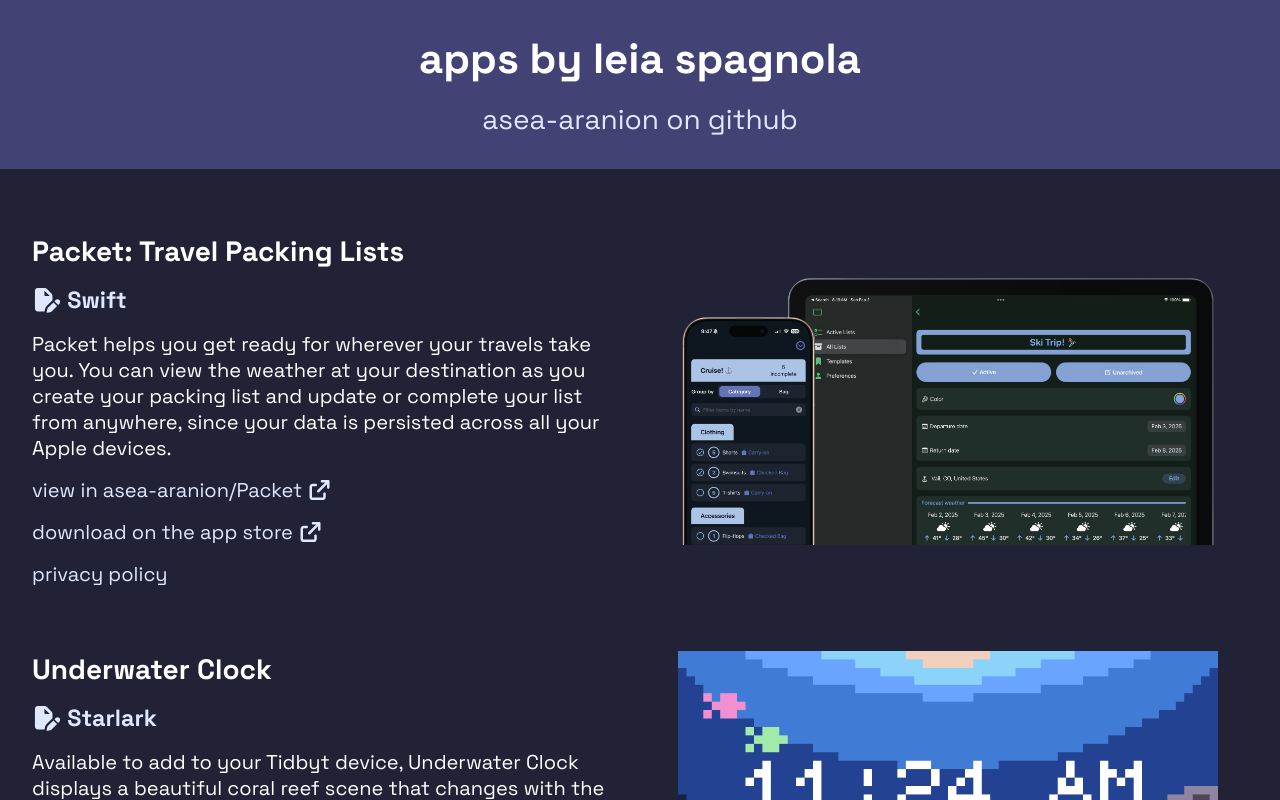
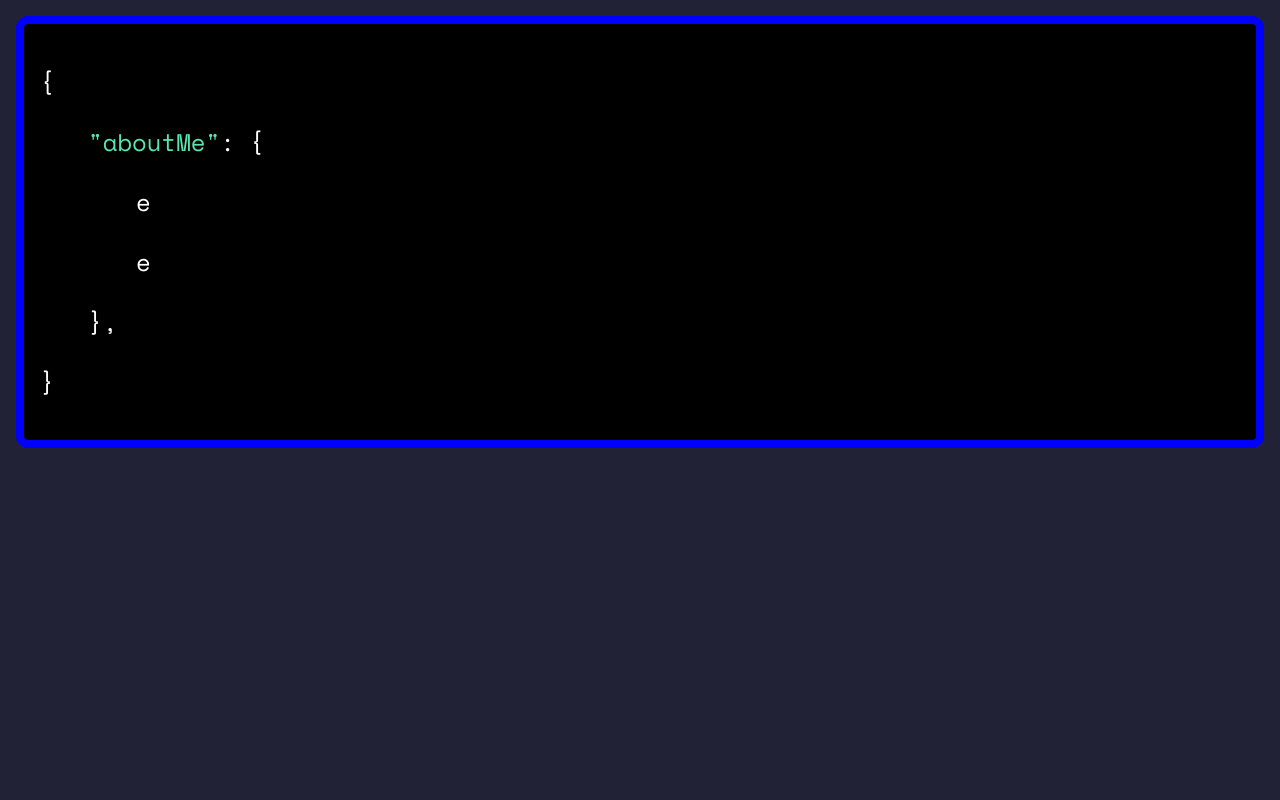
Before and after one commit to asea-aranion/portfolio, a React (Vite) app: page / in a window 1280 px wide. Shown: the top 800 px of the page. Built offline with nearby package versions, Linux system fonts and the light colour scheme.

Commit message:
trying out json

```diff
--- a/src/components/Home.tsx
+++ b/src/components/Home.tsx
@@ -1,12 +1,12 @@
 import AppList from "./AppList";
 import Banner from "./Banner";
 import { appData } from "../appData";
+import JsonView from "./JsonView";
 
 const Home = () => {
     return (
         <>
-            <Banner></Banner>
-            <AppList apps={appData}></AppList>
+            <JsonView></JsonView>
         </>
     );
 };
--- /dev/null
+++ b/src/components/JsonView.tsx
@@ -0,0 +1,16 @@
+import styles from "../css/JsonView.module.css";
+
+const JsonView = () => {
+	return (
+		<div className={styles.container}>
+			<p className={styles.level1}>{"{"}</p>
+				<p className={styles.level2}><span className={styles.string}>"aboutMe"</span>: {"{"}</p>
+					<p className={styles.level3}>e</p>
+					<p className={styles.level3}>e</p>
+				<p className={styles.level2}>{"},"}</p>
+			<p className={styles.level1}>{"}"}</p>
+		</div>
+	);
+}
+
+export default JsonView;
--- /dev/null
+++ b/src/css/JsonView.module.css
@@ -0,0 +1,22 @@
+.container {
+	margin: 1rem;
+	padding: 1rem;
+	background-color: black;
+	border-radius: 0.75rem;
+	border: 0.5rem blue solid;
+	box-sizing: border-box;
+	font-family: "Space Mono", monospace;
+	font-size: 24px;
+}
+
+.string {
+	color: var(--string);
+}
+
+.level2 {
+	text-indent: 3rem;
+}
+
+.level3 {
+	text-indent: 6rem;
+}
--- a/src/index.css
+++ b/src/index.css
@@ -1,4 +1,4 @@
-@import url("https://fonts.googleapis.com/css2?family=Space+Grotesk:wght@300..700&display=swap");
+@import url('https://fonts.googleapis.com/css2?family=Space+Grotesk:wght@300..700&family=Space+Mono:ital,wght@0,400;0,700;1,400;1,700&display=swap');
 
 :root {
     font-family: "Space Grotesk", Avenir, sans-serif;
@@ -13,6 +13,8 @@
     --secondary-background: #424274;
     color: white;
     --secondary-text: #dfe8ff;
+
+	--string: #57e6b1;
 }
 
 body {
```
